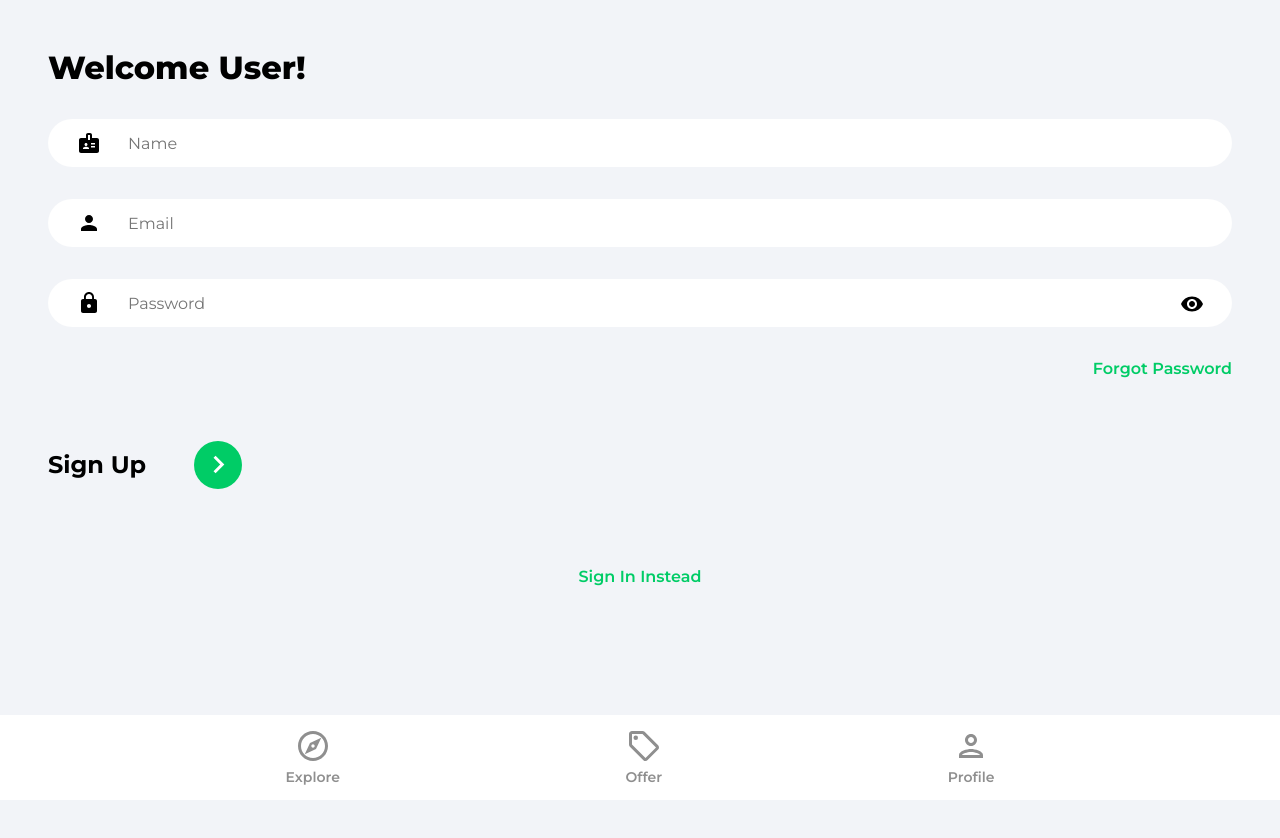
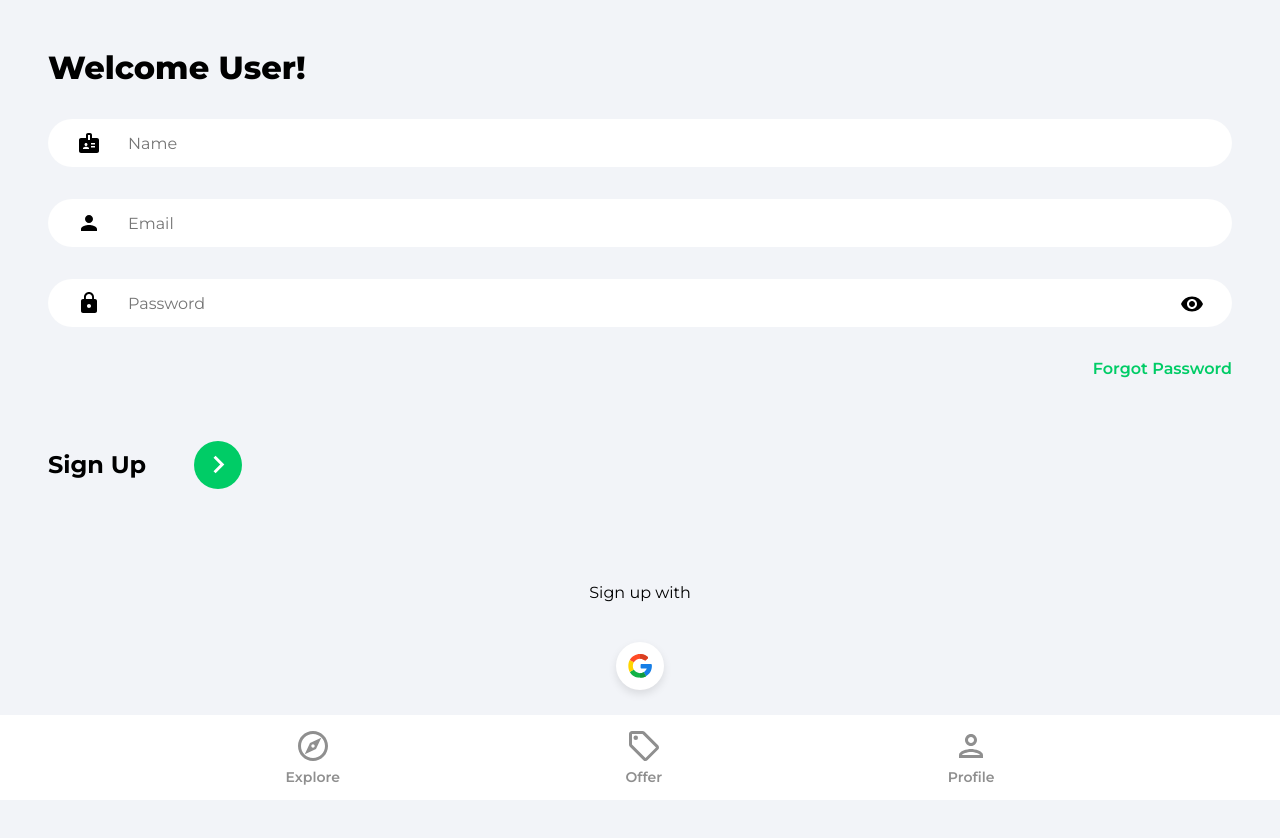
Before and after one commit to ya-nsh/real-estate-marketplace, a React (Create React App) app: page /sign-up in a window 1280 px wide. Shown: the top 838 px of the page. Before the commit the page ends 800 px from the top, so only its background shows below. Built offline with nearby package versions, Linux system fonts and the light colour scheme.

Commit message:
added google OAuth

```diff
--- /dev/null
+++ b/src/components/OAuth.jsx
@@ -0,0 +1,47 @@
+import { useLocation, useNavigate } from 'react-router-dom';
+import { getAuth, signInWithPopup, GoogleAuthProvider } from 'firebase/auth';
+import { doc, setDoc, getDoc, serverTimestamp } from 'firebase/firestore';
+import { db } from '../firebase.config';
+import { toast } from 'react-toastify';
+import googleIcon from '../assets/svg/googleIcon.svg';
+
+function OAuth() {
+  const navigate = useNavigate();
+  const location = useLocation();
+
+  const onGoogleClick = async () => {
+    try {
+      const auth = getAuth();
+      const provider = new GoogleAuthProvider();
+      const result = await signInWithPopup(auth, provider);
+      const user = result.user;
+
+      // Checking for user
+      const docRef = doc(db, 'users', user.uid);
+      const docSnap = await getDoc(docRef);
+
+      // If user, doesn't exist, create user
+      if (!docSnap.exists()) {
+        await setDoc(doc(db, 'users', user.uid), {
+          name: user.displayName,
+          email: user.email,
+          timestamp: serverTimestamp()
+        });
+      }
+      navigate('/');
+    } catch (error) {
+      toast.error('Could not authorize with Google');
+    }
+  };
+
+  return (
+    <div className="socialLogin">
+      <p>Sign {location.pathname === '/sign-up' ? 'up' : 'in'} with </p>
+      <button className="socialIconDiv" onClick={onGoogleClick}>
+        <img className="socialIconImg" src={googleIcon} alt="google" />
+      </button>
+    </div>
+  );
+}
+
+export default OAuth;
--- a/src/pages/SignIn.jsx
+++ b/src/pages/SignIn.jsx
@@ -5,6 +5,7 @@
 import visibilityIcon from '../assets/svg/visibilityIcon.svg';
 import { getAuth, signInWithEmailAndPassword } from 'firebase/auth';
 import { ReactComponent as ArrowRightIcon } from '../assets/svg/keyboardArrowRightIcon.svg';
+import OAuth from '../components/OAuth';
 
 export default function SignIn() {
   const [showPassword, setShowPassword] = useState(false);
@@ -82,6 +83,7 @@
             </button>
           </div>
         </form>
+        <OAuth />
 
         <Link to="/sign-up" className="registerLink">
           Sign Up Instead
--- a/src/pages/SignUp.jsx
+++ b/src/pages/SignUp.jsx
@@ -12,6 +12,7 @@
   updateProfile,
   createUserWithEmailAndPassword
 } from 'firebase/auth';
+import OAuth from '../components/OAuth';
 
 export default function SignUp() {
   const [showPassword, setShowPassword] = useState(false);
@@ -117,6 +118,7 @@
             </button>
           </div>
         </form>
+        <OAuth />
 
         <Link to="/sign-in" className="registerLink">
           Sign In Instead
```
